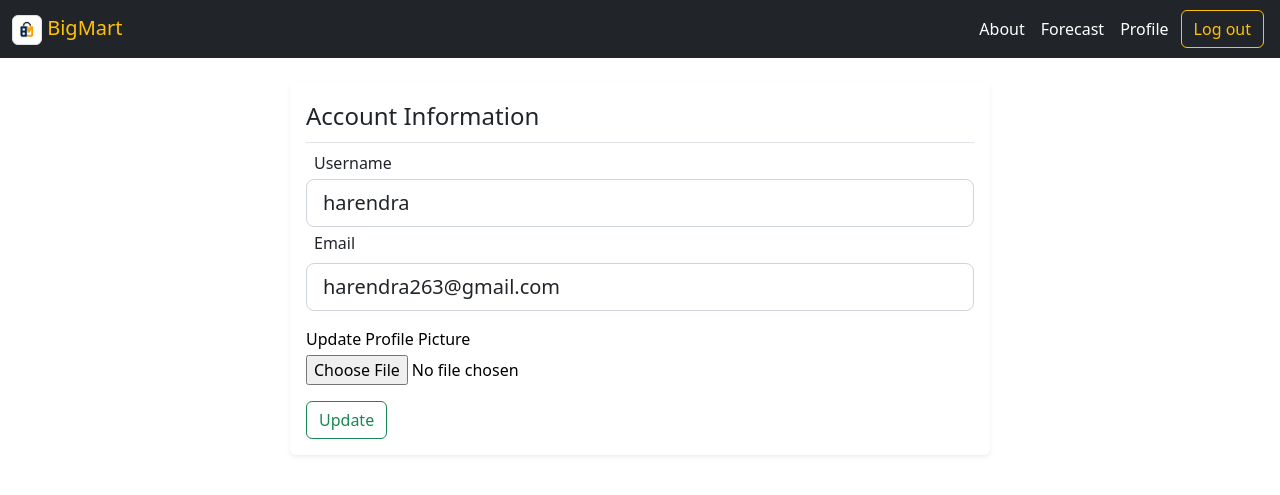
After one commit to harendra263/Bigmart_sales, a Flask app: page /update_profile in a window 1280 px wide. The commit adds this page. Shown: the top 495 px of the page. Run offline with Flask 3, Linux system fonts and the light colour scheme; a user stored in the database is signed in; some libraries are stand-ins or nearby versions.

Commit message:
update profile

```diff
--- a/flaskapp/__init__.py
+++ b/flaskapp/__init__.py
@@ -8,4 +8,5 @@ app.config['SECRET_KEY'] = 'mysecretkeyforme'
 db = SQLAlchemy(app=app)
 Bootstrap(app)
 
+
 from flaskapp import routes
--- a/flaskapp/models.py
+++ b/flaskapp/models.py
@@ -15,6 +15,7 @@ class User(UserMixin, db.Model):
     last_logout = db.Column(db.DateTime)
     login_count = db.Column(db.Integer, default=0)
     login_date = db.Column(db.Date, default=date.today())
+    profile_pic = db.Column(db.String(), nullable=True, default='default.jpg')
 
     def __repr__(self) -> str:
         return f"<User(username='{self.username}', email='{self.email}')>"
--- a/flaskapp/routes.py
+++ b/flaskapp/routes.py
@@ -1,16 +1,15 @@
 from flask import Flask, render_template, flash, request, redirect, url_for, session
-from .webforms import LoginForm, RegisterForm, UserForm, PredictForm
+from .webforms import LoginForm, RegisterForm, UserForm, PredictForm, UpdateAccountForm
 from .models import User, Predict
 from flaskapp import db
 from flaskapp import app
-import pandas as pd
+import os
 from werkzeug.utils import secure_filename
 from werkzeug.security import generate_password_hash, check_password_hash
 from flask_login import LoginManager, login_user, login_required, logout_user, current_user
-
 from src.pipeline.predict import CustomData, PredictPipeline
-
-
+import secrets
+from PIL import Image
 
 
 login_manager = LoginManager()
@@ -73,11 +72,49 @@ def logout():
     return redirect(url_for('home'))
 
 
-@app.route('/profile', methods = ['GET', 'POST'])
+@app.route('/profile')
+@login_required
 def profile():
     form = UserForm()
     user_id = current_user.id
-    name_to_update = User.query.get_or_404(user_id)
+    name = User.query.get_or_404(user_id)
+    image_file = url_for(
+        'static', filename=f'profile_pics/{current_user.profile_pic}'
+    )
+    return render_template('cards.html', form=form, name=name, id=user_id, image_file=image_file)
+
+def save_picture(form_picture):
+    random_hex = secrets.token_hex(8)
+    _, f_ext = os.path.splitext(form_picture.filename)
+    picture_fn = random_hex + f_ext
+    picture_path = os.path.join(app.root_path, 'static/profile_pics', picture_fn)
+
+    output_size = (125, 125)
+    i = Image.open(form_picture)
+    i.thumbnail(output_size)
+    i.save(picture_path)
+    return picture_fn
+
+@app.route('/update_profile', methods=['GET', 'POST'])
+@login_required
+def update_profile():
+    form = UpdateAccountForm()
+    if form.validate_on_submit():
+        if form.picture.data:
+            picture_file = save_picture(form.picture.data)
+            current_user.profile_pic = picture_file
+        current_user.username = form.username.data
+        current_user.email = form.email.data
+        db.session.commit()
+        flash("Your account has been updated!", "success")
+        return redirect(url_for('update_profile'))
+    elif request.method == "GET":
+        form.username.data = current_user.username
+        form.email.data = current_user.email
+    image_file = url_for(
+        'static', filename=f'profile_pics/{current_user.profile_pic}'
+    )
+    return render_template('profile.html', form=form, title='Account', image_file=image_file)
 
 
 @app.route('/predict', methods = ['GET', 'POST'])
--- a/flaskapp/templates/base.html
+++ b/flaskapp/templates/base.html
@@ -11,7 +11,10 @@
 <body>
     <nav class="navbar navbar-expand-lg bg-dark navbar-expand-sm navbar-expand-md">
         <div class="container-fluid">
-          <a class="navbar-brand text-white" href="#"><span class="text-warning">BigMart</span></a>
+          <a class="navbar-brand text-white" href="#">
+            <span><img src="/static/img/bigmart.png" class="img-thumbnail" alt="..." style="max-width:30px; height:30px;"></span>
+            <span class="text-warning">BigMart</span>
+          </a>
           <button class="navbar-toggler border-light" type="button" data-bs-toggle="collapse" data-bs-target="#navbarSupportedContent" aria-controls="navbarSupportedContent" aria-expanded="false" aria-label="Toggle navigation">
             <span class="navbar-toggler-icon"></span>
           </button>
@@ -24,7 +27,7 @@
                 <a class="nav-link text-white" href="{{ url_for('predict') }}">Forecast</a>
               </li>
               <li class="nav-item">
-                <a class="nav-link text-white" href="#">Profile</a>
+                <a class="nav-link text-white" href="{{ url_for('profile') }}">Profile</a>
               </li>
             </ul>
             <div class="log-out d-flex">
--- /dev/null
+++ b/flaskapp/templates/profile.html
@@ -0,0 +1,75 @@
+{% extends 'base.html' %}
+
+{% block title %}{{ title }}{% endblock %}
+{% block content %}
+
+{% for message in get_flashed_messages() %}
+
+	<div class="alert alert-warning alert-dismissible fade show" role="alert">
+	  {{ message }}
+	  <button type="button" class="btn-close" data-bs-dismiss="alert" aria-label="Close"></button>
+	</div>
+
+
+{% endfor %}
+<div class="container shadow-sm mt-xl-4 p-3 mb-5 bg-body rounded" style="max-width: 700px;">
+    <div class="card border-0">
+        <legend class="border-bottom">
+            <div class="class-header mb-2">
+                Account Information
+            </div>
+        </legend>
+        <div class="class-body">
+            <form method="POST" action="" enctype="multipart/form-data">
+            {{ form.hidden_tag() }}
+
+            <fieldset class="form-group">
+                <div class="form-group">
+                    {{ form.username.label(class="form-label ms-2 mb-1") }}
+                    {% if form.username.errors %}
+                        {{ form.username(class="form-control mb-2 form-control-lg is-invalid") }}
+                        <div class="invalid-feedback">
+                            {% for error in form.username.errors %}
+                            <span>{{ error }}</span>
+                            {% endfor %}
+                        </div>
+                    {% else %}
+                        {{ form.username(class="form-control form-control-lg") }}
+                    {% endif %}
+                </div>
+                <div class="form-group">
+                    {{ form.email.label(class="form-label mt-1 ms-2") }}
+                    {% if form.email.errors %}
+                        {{ form.email(class="form-control form-control-lg is-invalid") }}
+                        <div class="is-invalid">
+                            {% for error in form.email.errors %}
+                            <span>{{ error }}</span>
+                            {% endfor %}
+                        </div>
+                    {% else %}
+                        {{ form.email(class="form-control form-control-lg mb-3") }}
+                    {% endif %}
+                </div>
+
+                <div class="form-group text-black">
+                    {{ form.picture.label() }}
+                    <div class="mt-1">
+                        {{ form.picture(class="form-control-file") }}
+                        {% if form.picture.errors %}
+                            {% for error in form.picture.errors %}
+                                <span class="text-danger">{{ error }}</span></br>
+                            {% endfor %}
+                        {% endif %}
+                    </div>
+                </div>
+            </fieldset>
+            <div class="form-group">
+                {{ form.submit(class="btn btn-outline-success btn-md mt-3") }}
+            </div>
+
+            </form>
+        </div>
+    </div>
+</div>
+
+{% endblock %}
--- a/flaskapp/webforms.py
+++ b/flaskapp/webforms.py
@@ -1,10 +1,12 @@
 from flask_wtf import FlaskForm
-from wtforms import StringField, SubmitField, PasswordField, BooleanField, DateTimeField, TextAreaField, FloatField
+from flask_login import current_user
+from wtforms import StringField, SubmitField, PasswordField, BooleanField, DateTimeField, TextAreaField, FloatField, ValidationError
 from wtforms.validators import DataRequired, Length, Email, InputRequired, EqualTo
-from flask_wtf.file import FileField
+from flask_wtf.file import FileField, FileAllowed
 from wtforms_sqlalchemy.fields import QuerySelectField
 from .models import item_identifier, fat_content, store_identifier, outlet_type, location_type, item_type, outlet_size
-from .models import ItemIdentifier, FatContent, OutletType, StoreIdentifier, OutletSize, LocationType, ItemType
+from .models import User, ItemIdentifier, FatContent, OutletType, StoreIdentifier, OutletSize, LocationType, ItemType
+
 
 class LoginForm(FlaskForm):
     username = StringField('username', validators=[InputRequired(), Length(min=4, max=15)])
@@ -40,3 +42,22 @@ class PredictForm(FlaskForm):
     Outlet_Location_Type = QuerySelectField("Outlet Location Type", validators=[DataRequired()], query_factory=location_type, allow_blank=False, get_label='Location_Type')
     Outlet_Type = QuerySelectField("Outlet Type", validators=[DataRequired()], query_factory=outlet_type, allow_blank=False, get_label='Outlet_Type')
     submit = SubmitField("Predict")
+
+
+class UpdateAccountForm(FlaskForm):
+    username = StringField(label='Username',
+                           validators=[DataRequired(), Length(min=2, max=20)])
+    email = StringField(label='Email',
+                        validators=[DataRequired(), Email()])
+    picture = FileField('Update Profile Picture', validators=[FileAllowed(['jpg', 'png'])])
+    submit = SubmitField('Update')
+
+    def validate_username(self, username):
+        if username.data != current_user.username:
+            if user := User.query.filter_by(username=username.data).first():
+                raise ValidationError('That username is taken. Please choose a different one.')
+
+    def validate_email(self, email):
+        if email.data != current_user.email:
+            if user := User.query.filter_by(email=email.data).first():
+                raise ValidationError('That email is taken. Please choose a different one.')
```
Also changed, not shown: flaskapp/templates/cards.html (added, +17 -0 lines), flaskapp/database.db, flaskapp/static/img/pic.jpg (added), flaskapp/static/profile_pics/043bfc16d360fb93.jpg (added), flaskapp/static/profile_pics/4e81c4c72f79dd38.png (added), flaskapp/static/profile_pics/82e41c554a7971f2.png (added), flaskapp/static/profile_pics/9afb1ecfee2197d5.png (added), flaskapp/static/profile_pics/dummy.png (added), 1 other file.
